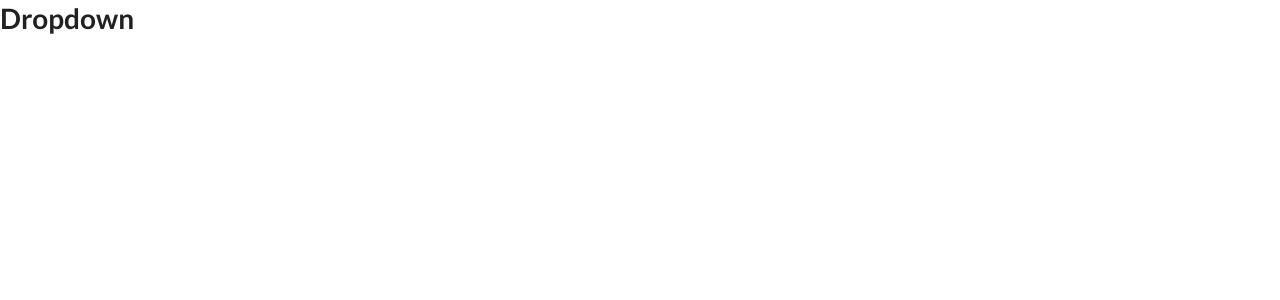
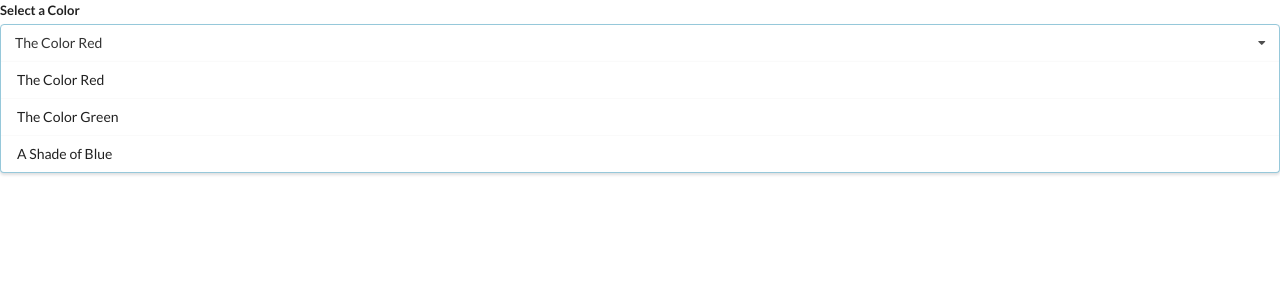
Before and after one commit to AlbertoSan/widgets, a React (Create React App) app: page / in a window 1280 px wide. Shown: the top 300 px of the page. Built offline with nearby package versions, Linux system fonts and the light colour scheme.

Commit message:
add Selection State

```diff
--- a/src/App.js
+++ b/src/App.js
@@ -1,4 +1,4 @@
-import React from 'react';
+import React, {useState} from 'react';
 import Accordion from './components/Accordion';
 import Search from './components/Search';
 import Dropdown from './components/Dropdown';
@@ -34,9 +34,15 @@ const options = [
 ]
 
 export default () => {
+    const [selected, setSelected] = useState(options[0]);
+
     return (
         <div>
-            <Dropdown options={options}/>
+            <Dropdown
+                selected={selected}
+                onSelectedChange={setSelected}
+                options={options}
+            />
         </div>
     );
 };
--- a/src/components/Dropdown.js
+++ b/src/components/Dropdown.js
@@ -1,7 +1,32 @@
 import React from 'react';
 
-const Dropdown = () => {
-    return <h1>Dropdown</h1>
+const Dropdown = ({ options, selected,  onSelectedChange }) => {
+    const renderedOtions = options.map((option) => {
+        return (
+            <div
+                key={option.value}
+                className="item"
+                onClick={() =>  onSelectedChange(option)}
+            >
+                {option.label}
+            </div>
+        );
+    });
+
+    return (
+        <div className="ui form">
+            <div className="field">
+                <label className="label">Select a Color</label>
+                <div className="ui selection dropdown visible active">
+                    <i className="dropdown icon"></i>
+                    <div className="text">{selected.label}</div>
+                    <div className="menu visible transition">
+                        {renderedOtions}
+                    </div>
+                </div>
+            </div>
+        </div>
+    )
 }
 
 export default Dropdown;
```
